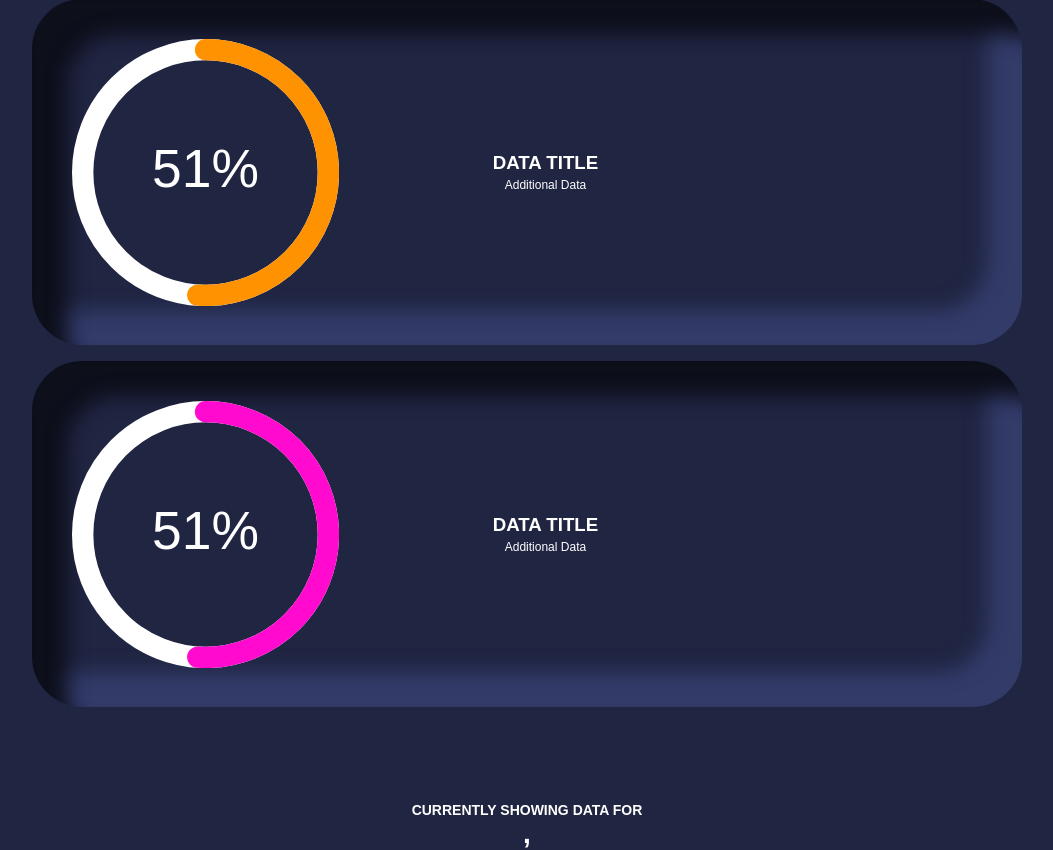
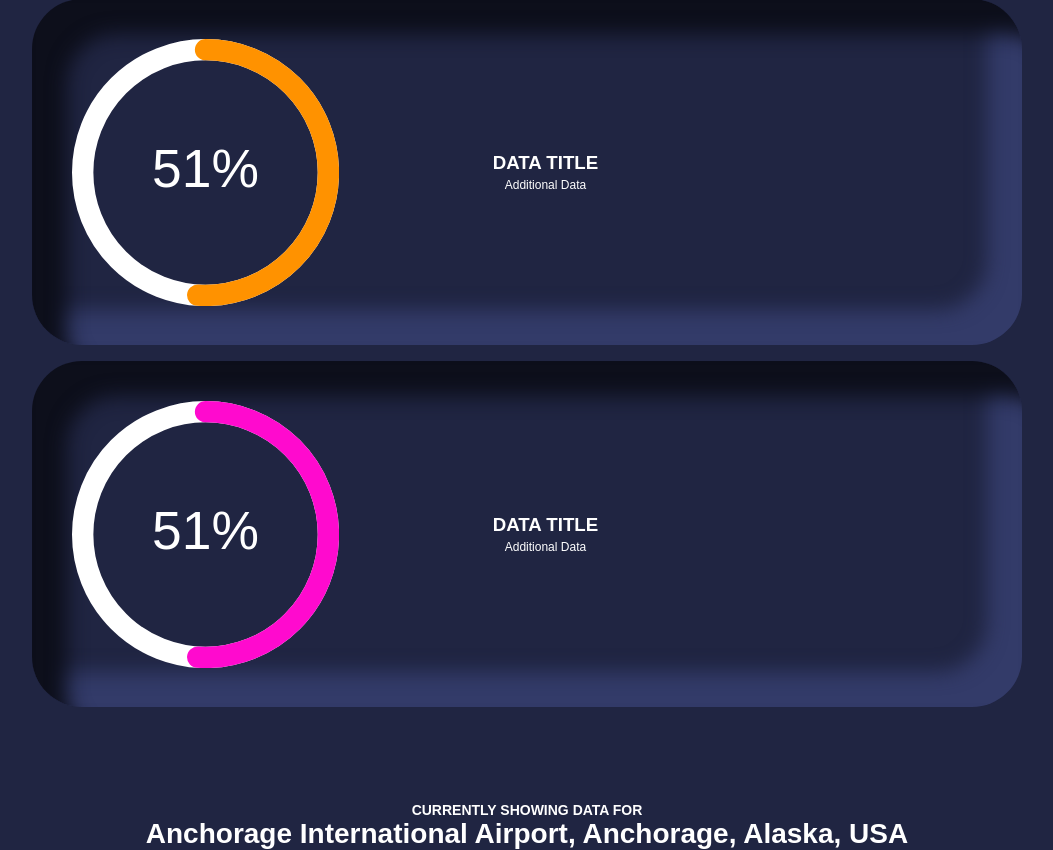
Before and after one commit to cynthiablack/aurora-society, a React (Vite) app in the folder vite-project/: page / in a window 1280 px wide. Shown: the part 906-1756 px from the top of the page, without its empty margins (113-1166 px from the left). Built offline with nearby package versions, Linux system fonts and the light colour scheme.

Commit message:
Default location values print to DOM

```diff
--- a/vite-project/src/App.jsx
+++ b/vite-project/src/App.jsx
@@ -10,8 +10,9 @@ export default function App() {
             latitude: 61.1713,
             longitude: -149.9912,
             city: "Anchorage International Airport, Anchorage",
-            stateName: "Alaska, USA",
-            provName: ""
+            stateName: "Alaska",
+            provName: "",
+            country: "USA"
         }
     )
 
@@ -51,7 +52,14 @@ export default function App() {
             <button className="form--button">Submit</button>
           </form>
         </header>
-        <Main />
+        <Main
+          city={locationData.city}
+          state={locationData.stateName}
+          province={locationData.provName}
+          country={locationData.country}
+          latitude={locationData.latitude}
+          longitude={locationData.longitude}
+        />
       </>
     )
 }
--- a/vite-project/src/components/Main.jsx
+++ b/vite-project/src/components/Main.jsx
@@ -3,12 +3,6 @@ import Data from "./Data"
 import { CircularProgressbar } from 'react-circular-progressbar'; // delete me!
 
 export default function Main(props) {
-    let city = props.city,
-    stateName = props.stateName,
-    province = props.provName,
-    lattitude = props.lattitude,
-    longitude = props.longitude
-
     return (
         <main>
             <section id="data" className="data--container">
@@ -31,7 +25,7 @@ export default function Main(props) {
             </section>
             <section id="status">
                 <h3 className="location--label">Currently showing data for </h3>
-                <h2 id="location-name">{city}, {stateName} {province}</h2>
+                <h2 id="location-name">{props.city}, {props.state || props.province}, {props.country}</h2>
             </section>
         </main>
     )
```
